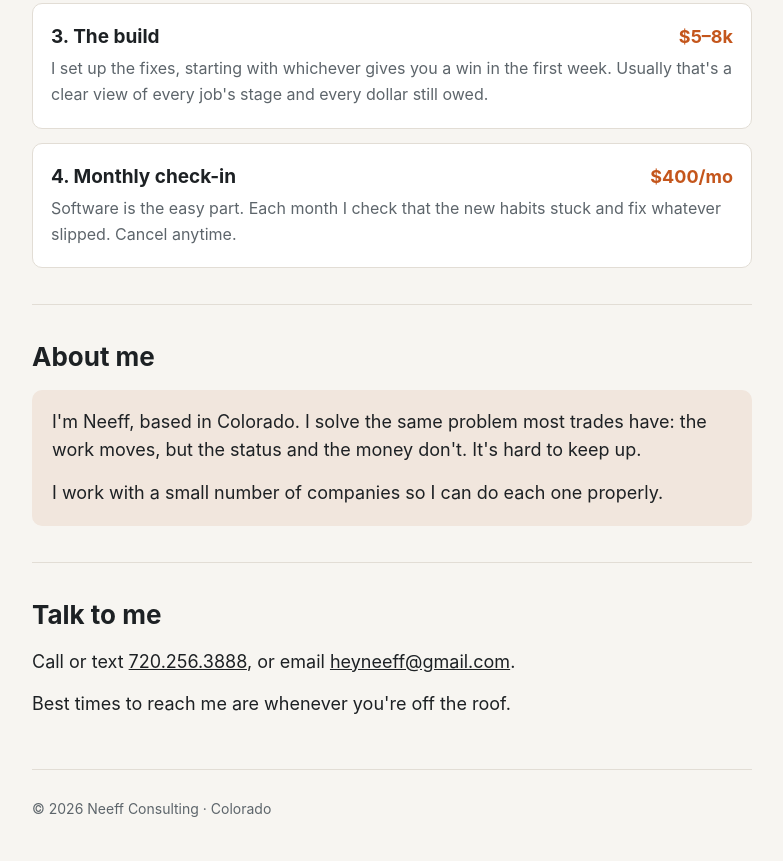
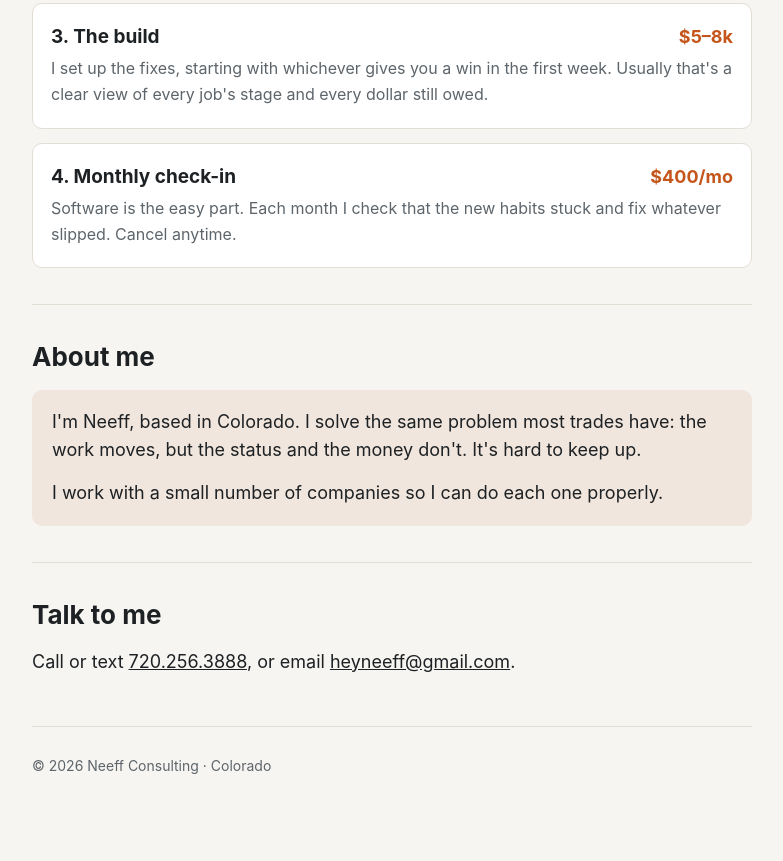
Before and after one commit to heyneeff/neeff-consulting, a plain HTML site: page index.html in a window 1280 px wide. Shown: the part 1666-2527 px from the top of the page, without its empty margins (248-1031 px from the left). After the commit the page ends 2484 px from the top, so only its background shows below. Drawn offline with Linux system fonts and the light colour scheme.

Commit message:
Remove best-times line
Co-Authored-By: Claude Opus 5.5 <noreply@anthropic.com>

```diff
--- a/index.html
+++ b/index.html
@@ -137,7 +137,6 @@
 <section id="contact" class="contact">
   <h2>Talk to me</h2>
   <p>Call or text <a href="tel:+17202563888">720.256.3888</a>, or email <a href="mailto:heyneeff@gmail.com">heyneeff@gmail.com</a>.</p>
-  <p>Best times to reach me are whenever you're off the roof.</p>
 </section>
 
 <footer>© 2026 Neeff Consulting · Colorado</footer>
```
